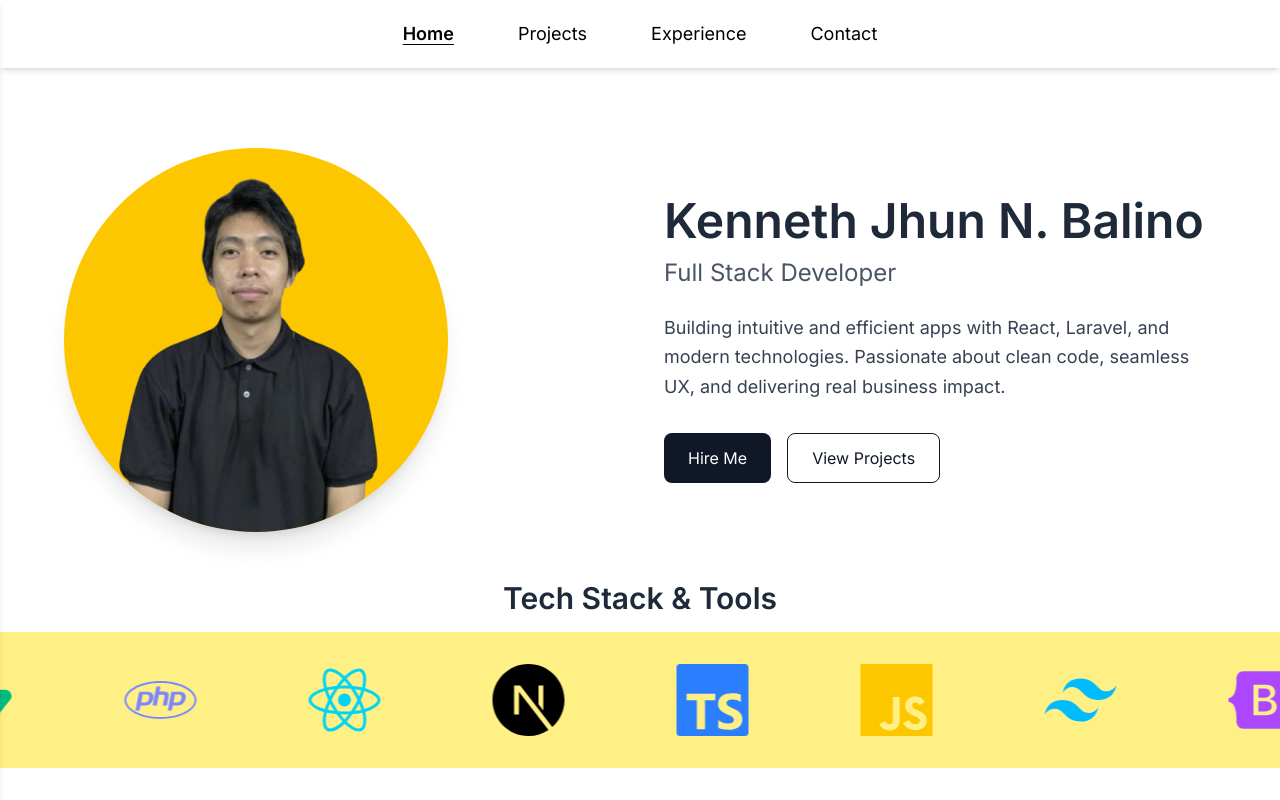
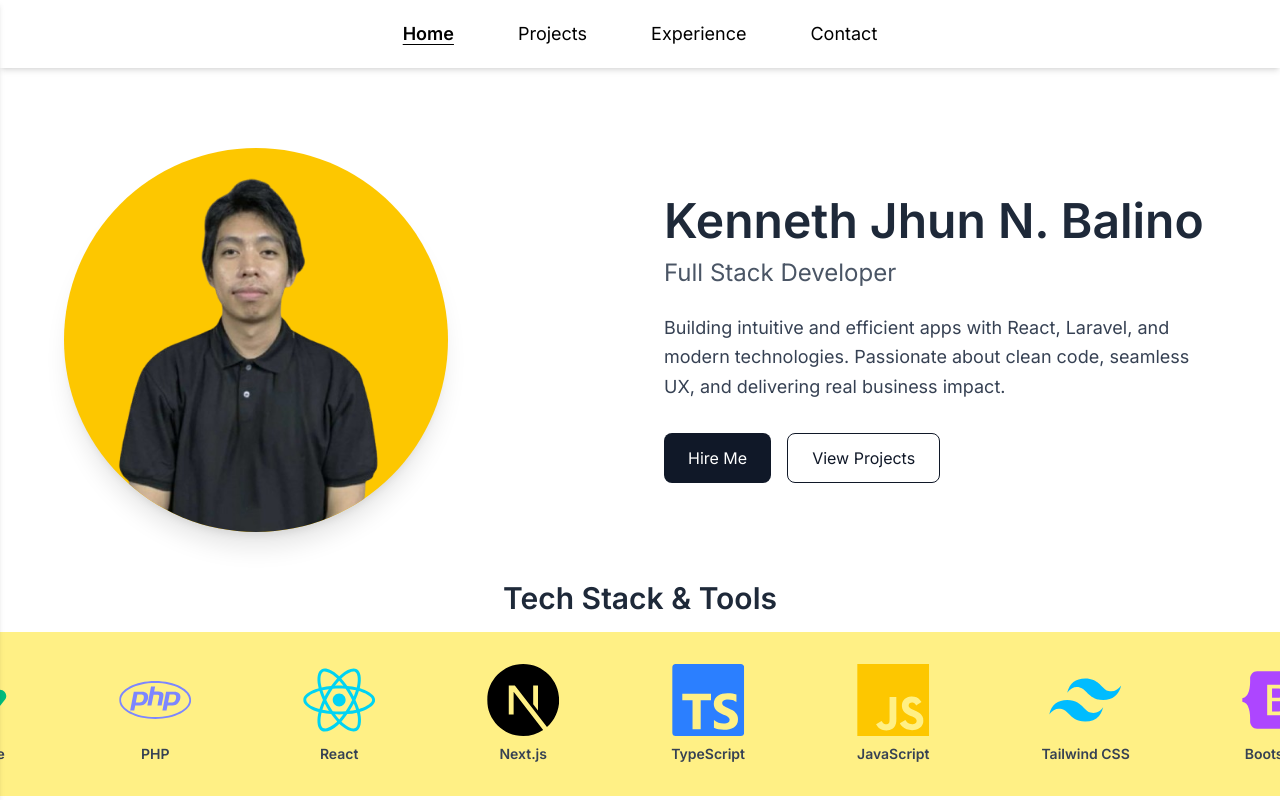
Before and after one commit to Kleinnnn1/portfolio-kenn, a React (Vite) app: page / in a window 1280 px wide. Shown: the top 800 px of the page. Built offline with nearby package versions, Linux system fonts and the light colour scheme.

Commit message:
updated skills with titles

```diff
--- a/src/components/CarouselSkills.jsx
+++ b/src/components/CarouselSkills.jsx
@@ -18,22 +18,22 @@ import {
 export default function CarouselSkills() {
     const skills = [
         // Backend
-        <SiLaravel className="text-red-500" />,
-        <SiDjango className="text-green-500" />,
-        <SiSupabase className="text-emerald-500" />,
-        <FaPhp className="text-indigo-400" />,
+        { icon: <SiLaravel className="text-red-500" />, name: "Laravel" },
+        { icon: <SiDjango className="text-green-500" />, name: "Django" },
+        { icon: <SiSupabase className="text-emerald-500" />, name: "Supabase" },
+        { icon: <FaPhp className="text-indigo-400" />, name: "PHP" },
 
         // Frontend
-        <FaReact className="text-cyan-400" />,
-        <SiNextdotjs className="text-black" />,
-        <SiTypescript className="text-blue-500" />,
-        <SiJavascript className="text-yellow-400" />,
-        <SiTailwindcss className="text-sky-400" />,
-        <SiBootstrap className="text-purple-500" />,
+        { icon: <FaReact className="text-cyan-400" />, name: "React" },
+        { icon: <SiNextdotjs className="text-black" />, name: "Next.js" },
+        { icon: <SiTypescript className="text-blue-500" />, name: "TypeScript" },
+        { icon: <SiJavascript className="text-yellow-400" />, name: "JavaScript" },
+        { icon: <SiTailwindcss className="text-sky-400" />, name: "Tailwind CSS" },
+        { icon: <SiBootstrap className="text-purple-500" />, name: "Bootstrap" },
 
         // Database
-        <SiMysql className="text-blue-400" />,
-        <SiPostgresql className="text-indigo-500" />,
+        { icon: <SiMysql className="text-blue-400" />, name: "MySQL" },
+        { icon: <SiPostgresql className="text-indigo-500" />, name: "PostgreSQL" },
     ];
 
     return (
@@ -45,12 +45,17 @@ export default function CarouselSkills() {
             <div className="absolute right-0 top-0 h-full w-24 pointer-events-none" />
 
             <div className="flex w-max animate-scroll gap-28 hover:[animation-play-state:paused]">
-                {[...skills, ...skills].map((Icon, index) => (
+                {[...skills, ...skills].map((skill, index) => (
                     <div
                         key={index}
-                        className="text-6xl md:text-7xl transition duration-300 hover:scale-150"
+                        className="flex flex-col items-center gap-2 transition duration-300 hover:scale-150"
                     >
-                        {Icon}
+                        <div className="text-6xl md:text-7xl">
+                            {skill.icon}
+                        </div>
+                        <span className="text-sm font-semibold text-gray-700 whitespace-nowrap">
+                            {skill.name}
+                        </span>
                     </div>
                 ))}
             </div>
```
